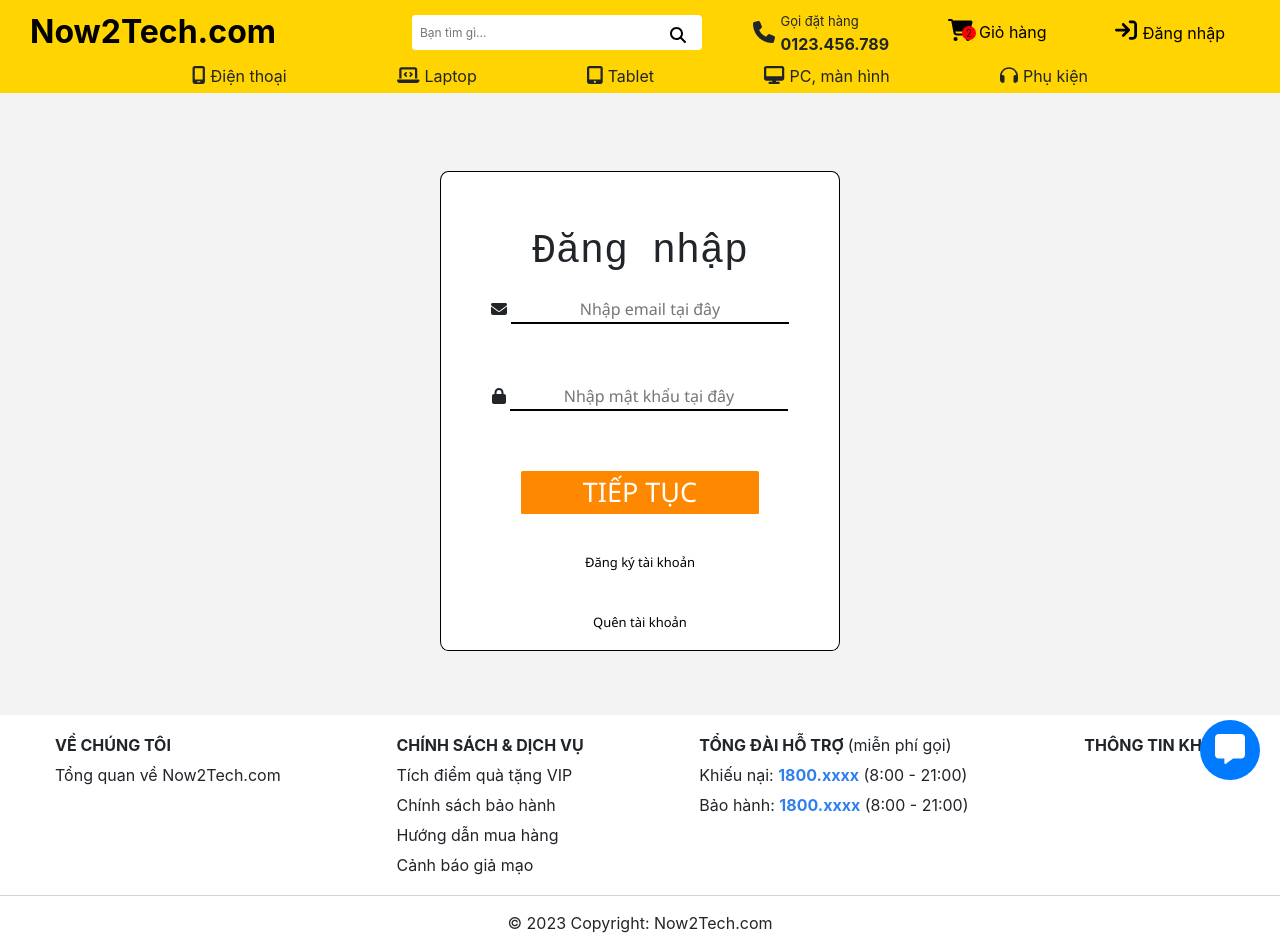
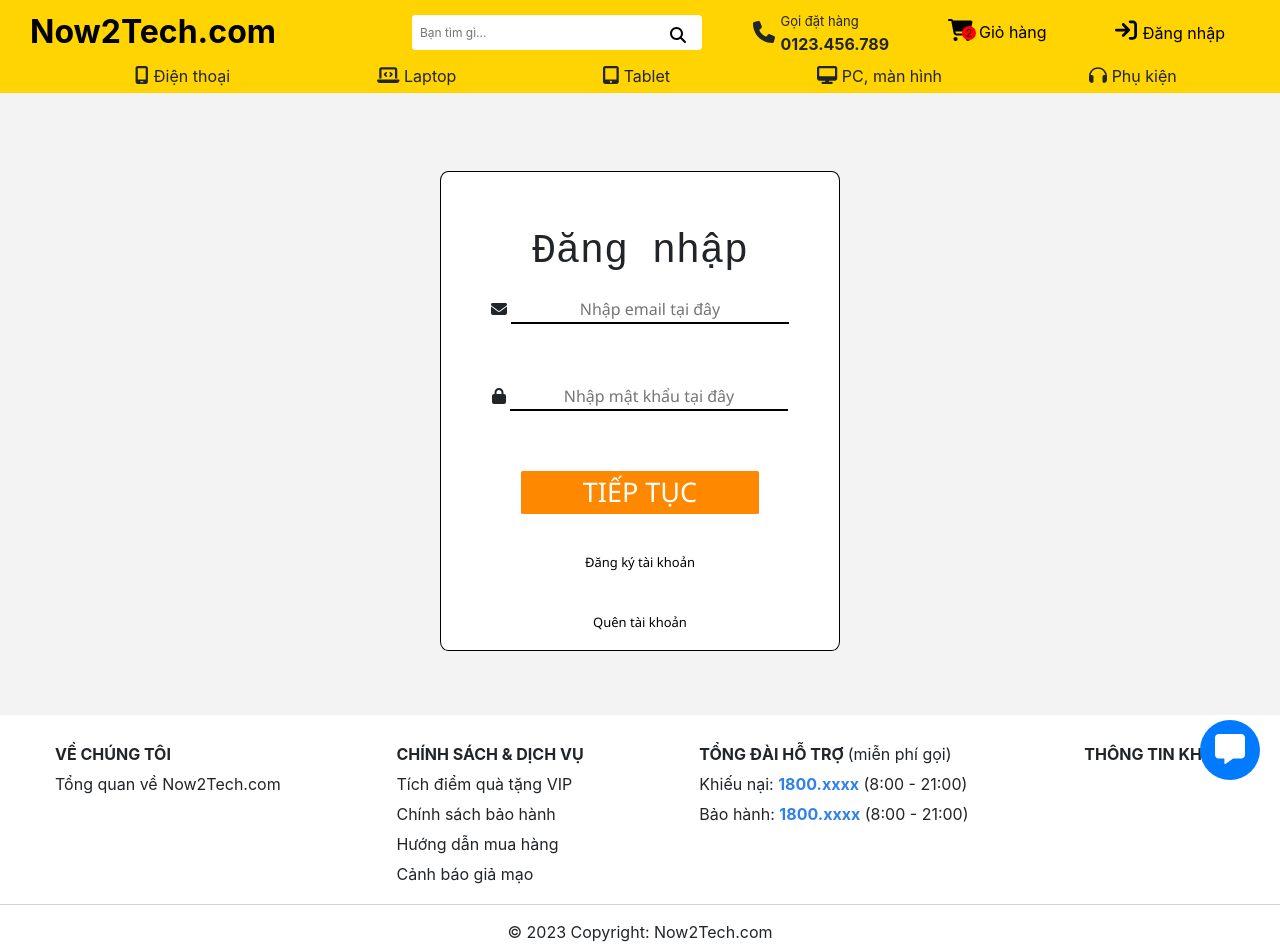
Before and after one commit to dabeiStudent/now2tech, a React (Create React App) app in the folder frontend/: page /my-profile in a window 1280 px wide. Shown: the top 952 px of the page. Built offline with nearby package versions, Linux system fonts and the light colour scheme.

Commit message:
update css file

```diff
--- a/frontend/src/components/UIElement/Footer.css
+++ b/frontend/src/components/UIElement/Footer.css
@@ -11,15 +11,16 @@ footer {
     background: #fff;
     max-width: 1200px;
     width: 100%;
-    height: 180px;
+    /* height: 180px; */
     display: flex;
     justify-content: space-between;
-    padding: 15px;
+    padding: 0 15px 15px 15px;
     margin: auto;
 }
 
 .footer-column{
     width: fit-content;
+    height: fit-content;
 }
 
 .footer-column ul{
--- a/frontend/src/components/UIElement/MainMenu.css
+++ b/frontend/src/components/UIElement/MainMenu.css
@@ -2,10 +2,15 @@
     max-width: 1220px;
     margin: auto;
     padding-bottom: 5px;
+    display: flex;
+    justify-content: space-around;
+    align-items: center;
+    list-style: none;
 }
 
 .main-menu li{
     cursor: pointer;
+    width: fit-content;
 }
 
 .main-menu__icon{
--- a/frontend/src/components/UIElement/NavLinks.css
+++ b/frontend/src/components/UIElement/NavLinks.css
@@ -1,4 +1,4 @@
-ul {
+.nav-links {
     list-style: none;
     margin: 0;
     padding: 0;
--- a/frontend/src/components/UIElement/ProductCard.css
+++ b/frontend/src/components/UIElement/ProductCard.css
@@ -58,6 +58,13 @@ h3{
     margin-right: 4px;
 }
 
+.product-prods-group ul{
+    list-style: none;
+    display: flex;
+    justify-content: flex-start;
+    padding-left: 0;
+}
+
 .product-prods-group ul li.active{
     border: 1px solid #288ad6;
     color: #288ad6;
```
